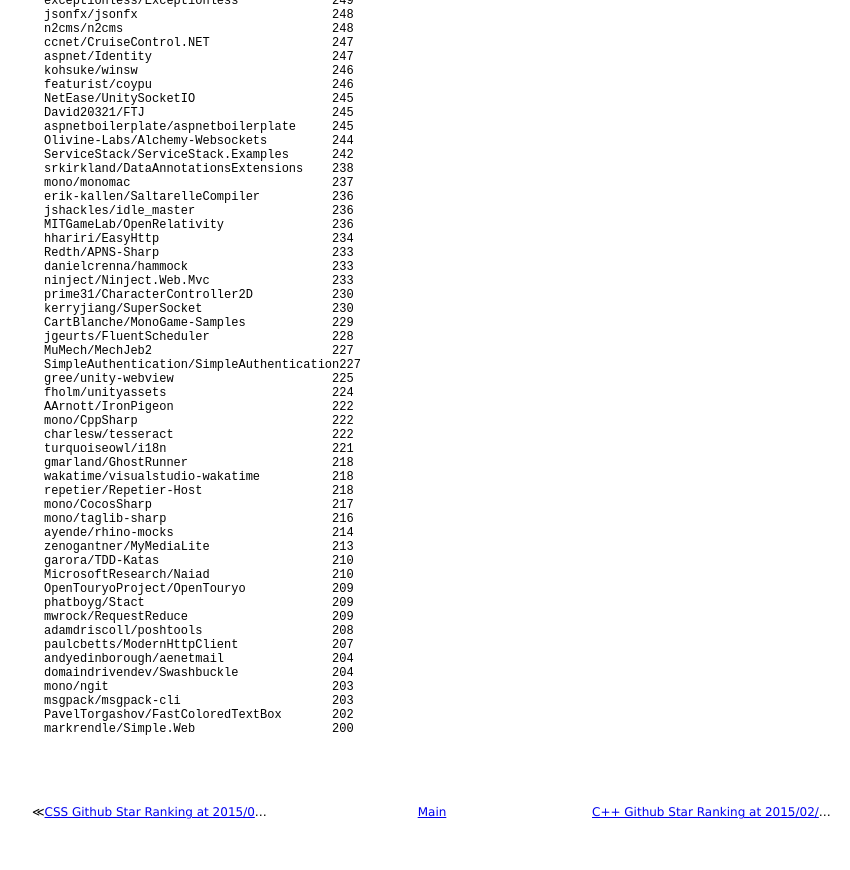
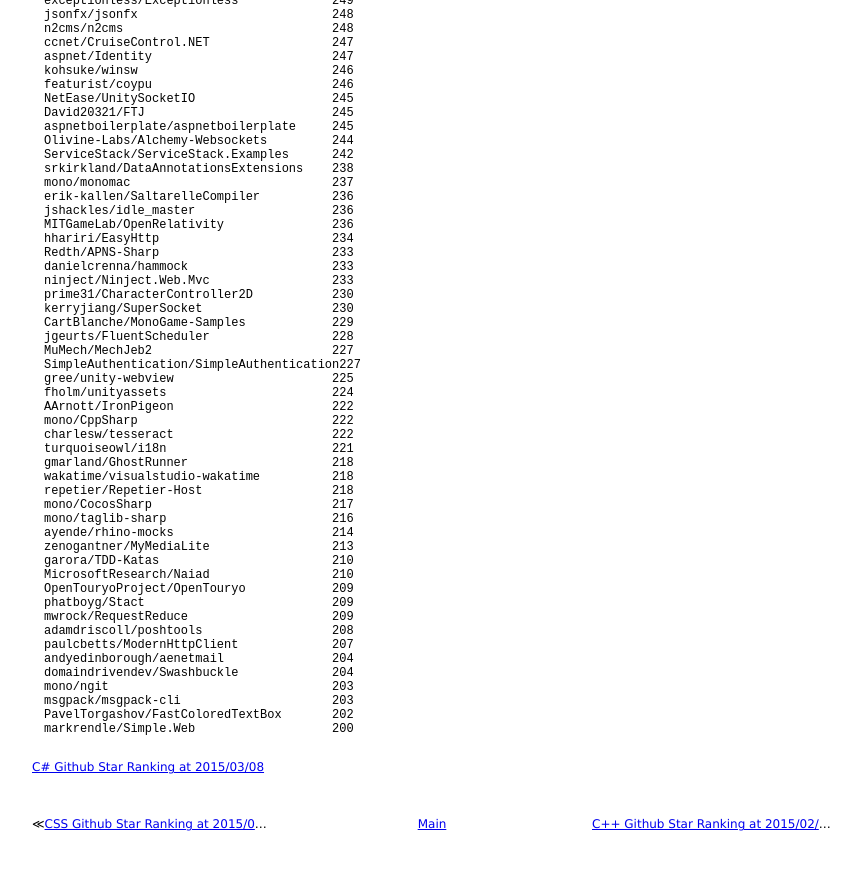
Before and after one commit to 38elements/38elements.github.com, a Jekyll site: the page built from _posts/2015-02-11-csharp-repository-github-star-ranking.md, in a window 1280 px wide and 900 px high, scrolled down 3534 px. Shown: the top 870 px of the window, without its empty margins (208-1058 px from the left). Built offline with Jekyll 4.4.1, drawn with Linux system fonts in a browser that asks for light colours; Markdown is read by kramdown in place of the engine named in the settings.

Commit message:
Update 2015-02-11-csharp-repository-github-star-ranking.md

```diff
--- a/_posts/2015-02-11-csharp-repository-github-star-ranking.md
+++ b/_posts/2015-02-11-csharp-repository-github-star-ranking.md
@@ -303,5 +303,5 @@ mono/ngit                               203
 msgpack/msgpack-cli                     203
 PavelTorgashov/FastColoredTextBox       202
 markrendle/Simple.Web                   200
-
 </pre>
+[C# Github Star Ranking at 2015/03/08](/2015/03/08/csharp-repository-github-star-ranking.html)
```
